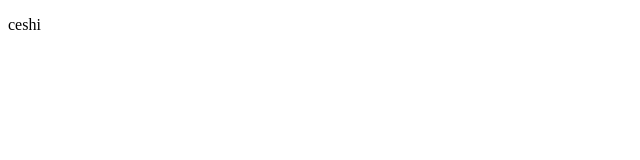
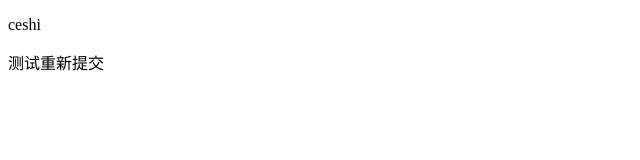
Before and after one commit to easoncheng775588/xiaomishaop, a plain HTML site: page index.html in a window 1280 px wide. Shown: the whole page, without its empty margins (0-640 px from the left). Drawn offline with Linux system fonts and the light colour scheme.

Commit message:
初始化项目

```diff
--- a/index.html
+++ b/index.html
@@ -7,5 +7,6 @@
 </head>
 <body>
     <p>ceshi</p>
+    <span>测试重新提交</span>
 </body>
 </html>
```
